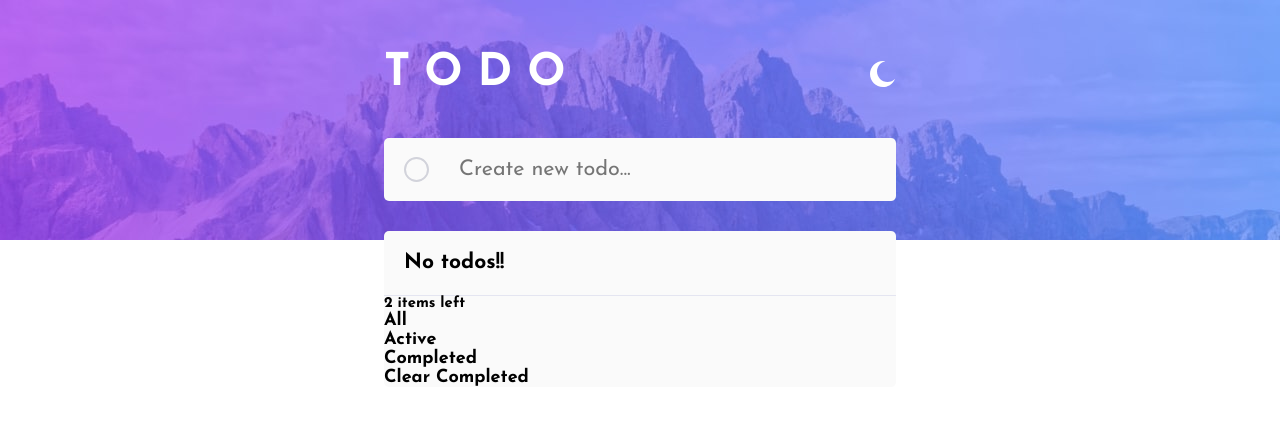
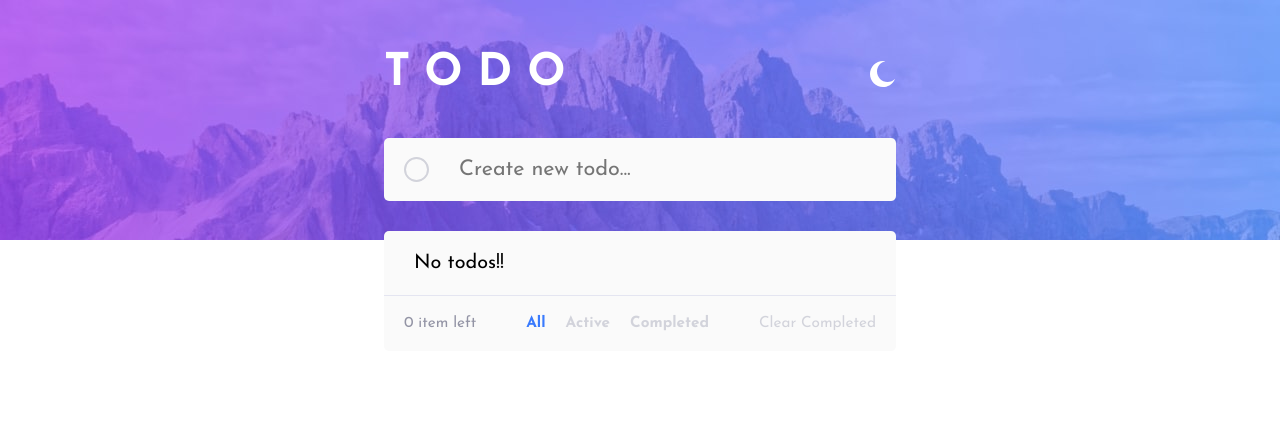
Before and after one commit to rapnavalez/todowithatwist, a React (Create React App) app: page / in a window 1280 px wide. Shown: the top 424 px of the page. Built offline with nearby package versions, Linux system fonts and the light colour scheme.

Commit message:
add, delete, filter has no bugs

```diff
--- a/src/ContextProvider.js
+++ b/src/ContextProvider.js
@@ -6,9 +6,12 @@ export const TodoProvider = (props) => {
   const [todos, setTodos] = useState(
     JSON.parse(localStorage.getItem('todos')) || []
   );
+  const [filter, setFilter] = useState('all');
 
   return (
-    <TodoContext.Provider value={{ storageTodos: [todos, setTodos] }}>
+    <TodoContext.Provider
+      value={{ storageTodos: [todos, setTodos], filter: [filter, setFilter] }}
+    >
       {props.children}
     </TodoContext.Provider>
   );
--- a/src/components/Todo.js
+++ b/src/components/Todo.js
@@ -1,16 +1,34 @@
-import React, { useContext, useEffect } from 'react';
+import React, { useContext, useEffect, useState } from 'react';
 import { TodoContext } from '../ContextProvider';
 
 export default function Todo() {
-  const { storageTodos } = useContext(TodoContext);
+  const { storageTodos, filter } = useContext(TodoContext);
   const [stateTodos, setStateTodos] = storageTodos;
+  const [stateFilter, stateSetFilter] = filter;
 
   const markAsCompleted = (e) => {
+    let id;
     if (e.target.classList.contains('check-icon')) {
       e.target.parentElement.classList.toggle('checked');
+      id = e.target.parentElement.parentElement.id;
     } else if (e.target.classList.contains('checkbox')) {
       e.target.classList.toggle('checked');
+      id = e.target.parentElement.id;
     }
+
+    let toBeUpdated = stateTodos.filter((todo) => todo.id === parseInt(id));
+    let notToBeUpdated = stateTodos.filter((todo) => todo.id !== parseInt(id));
+    if (toBeUpdated[0].status === 'completed') {
+      toBeUpdated[0].status = 'active';
+    } else {
+      toBeUpdated[0].status = 'completed';
+    }
+    toBeUpdated = Object.assign({}, ...toBeUpdated);
+    localStorage.setItem(
+      'todos',
+      JSON.stringify([toBeUpdated, ...notToBeUpdated])
+    );
+    setStateTodos(JSON.parse(localStorage.getItem('todos')) || []);
   };
 
   const deleteTodo = (e) => {
@@ -19,21 +37,34 @@ export default function Todo() {
     localStorage.setItem('todos', JSON.stringify(newTodos));
     setStateTodos(JSON.parse(localStorage.getItem('todos')) || []);
   };
-
   return (
     <ul className='todos'>
       {stateTodos.length === 0 ? (
         <li className='todo'>
-          <h3>No todos!!</h3>
+          <h3 className='todo-name'>No todos!!</h3>
         </li>
       ) : (
-        stateTodos.map((todo) => (
+        stateTodos
+          .filter((todo) =>
+            stateFilter !== 'all'
+              ? todo.status === stateFilter
+              : todo.status === todo.status
+          )
+          .map((todo) => (
             <li className='todo' key={todo.id} id={todo.id}>
               <button
-              className='checkbox'
+                className={`checkbox ${
+                  todo.status === 'completed' && 'checked'
+                }`}
                 type='submit'
                 onClick={markAsCompleted}
-              style={{ animation: 'checkboxAdded .5s forwards' }}
+                style={{
+                  animation: `${
+                    todo.status === 'completed'
+                      ? 'none'
+                      : 'checkboxAdded .5s forwards'
+                  }`,
+                }}
               >
                 <img
                   className='check-icon'
@@ -43,7 +74,13 @@ export default function Todo() {
               </button>
               <h3
                 className='todo-name'
-              style={{ animation: 'checkedInput 1s reverse' }}
+                style={{
+                  animation: `${
+                    todo.status === 'completed'
+                      ? 'none'
+                      : 'checkboxAdded .5s forwards'
+                  }`,
+                }}
               >
                 {todo.name}
               </h3>
--- /dev/null
+++ b/src/components/TodoBottom.js
@@ -0,0 +1,65 @@
+import React, { useContext, useState } from 'react';
+import { TodoContext } from '../ContextProvider';
+
+export default function TodoBottom() {
+  const { storageTodos, filter } = useContext(TodoContext);
+  const [stateTodos, setStateTodos] = storageTodos;
+  const [stateFilter, stateSetFilter] = filter;
+
+  const filterTodos = (e) => {
+    if (e.target.classList.contains('inactive')) return;
+    let filter = e.target.id;
+    stateSetFilter(filter);
+  };
+
+  const clearCompleted = () => {
+    let notToBeCleared = stateTodos.filter((todo) => todo.status === 'active');
+    localStorage.setItem('todos', JSON.stringify([...notToBeCleared]));
+    setStateTodos(JSON.parse(localStorage.getItem('todos')) || []);
+  };
+
+  let completedTodos = stateTodos.filter((todo) => todo.status === 'completed');
+  let activeTodos = stateTodos.filter((todo) => todo.status === 'active');
+  return (
+    <div className='status'>
+      <h5 className='items-left'>
+        {`${activeTodos.length} item${activeTodos.length > 1 ? 's' : ''} left`}
+      </h5>
+      <div className='filters'>
+        <h5
+          onClick={filterTodos}
+          className={`filter ${stateFilter === 'all' && 'active'}`}
+          id='all'
+        >
+          All
+        </h5>
+        <h5
+          onClick={filterTodos}
+          className={`filter ${!activeTodos.length > 0 && 'inactive'} ${
+            stateFilter === 'active' && 'active'
+          }`}
+          id='active'
+        >
+          Active
+        </h5>
+        <h5
+          onClick={filterTodos}
+          className={`filter ${!completedTodos.length > 0 && 'inactive'} ${
+            stateFilter === 'completed' && 'active'
+          }`}
+          id='completed'
+        >
+          Completed
+        </h5>
+      </div>
+      <h5
+        onClick={clearCompleted}
+        className={`clear-completed ${
+          !completedTodos.length > 0 && 'inactive'
+        }`}
+      >
+        Clear Completed
+      </h5>
+    </div>
+  );
+}
--- a/src/components/Todos.js
+++ b/src/components/Todos.js
@@ -1,21 +1,12 @@
 import React from 'react';
 import Todo from './Todo';
+import TodoBottom from './TodoBottom';
 
 export default function Todos() {
   return (
     <section className='todos-wrapper'>
       <Todo />
-      <div className='status'>
-        <h5 className='items-left'>2 items left</h5>
-        <div className='filters'>
-          <h4 className='filter'>All</h4>
-          <h4 className='filter'>Active</h4>
-          <h4 className='filter'>Completed</h4>
-        </div>
-        <div className='clear'>
-          <h4 className='clear-completed'>Clear Completed</h4>
-        </div>
-      </div>
+      <TodoBottom />
     </section>
   );
 }
--- a/src/scss/components/_todo.scss
+++ b/src/scss/components/_todo.scss
@@ -16,7 +16,8 @@
     border-bottom: 1px solid var(--very-light-grayish);
     padding: 20px;
 
-    .todo-name {
+    .todo-name,
+    h3 {
       width: 90%;
       padding: 5px 10px;
       font-size: 1.1em;
--- /dev/null
+++ b/src/scss/components/_todoBottom.scss
@@ -0,0 +1,61 @@
+.status {
+  width: 100%;
+  display: flex;
+  align-items: center;
+  justify-content: space-between;
+  padding: 20px;
+
+  .items-left,
+  .clear-completed {
+    font-size: 0.85em;
+    color: var(--dark-grayish);
+    font-weight: 400;
+  }
+
+  .clear-completed {
+    cursor: pointer;
+    color: red;
+    &:hover {
+      color: var(--very-dark-grayish);
+    }
+  }
+
+  .inactive {
+    color: var(--light-grayish);
+    cursor: not-allowed;
+    &:hover {
+      color: var(--light-grayish) !important;
+    }
+  }
+
+  .filters {
+    display: flex;
+    align-items: center;
+    justify-content: center;
+    gap: 20px;
+
+    .filter {
+      font-size: 0.85em;
+      color: var(--dark-grayish);
+      font-weight: 700;
+      cursor: pointer;
+
+      &:hover {
+        color: var(--very-dark-grayish);
+      }
+    }
+
+    .active {
+      color: var(--primary-blue);
+
+      &:hover {
+        color: var(--primary-blue);
+      }
+    }
+
+    .inactive {
+      color: var(--light-grayish);
+      cursor: not-allowed;
+    }
+  }
+}
--- a/src/scss/styles.scss
+++ b/src/scss/styles.scss
@@ -10,3 +10,4 @@
 @import './components/todosWrapper';
 @import './components/todo';
 @import './components/checkbox';
+@import './components/todoBottom';
--- a/src/styles.css
+++ b/src/styles.css
@@ -275,6 +275,8 @@ header {
   -webkit-box-pack: start;
       -ms-flex-pack: start;
           justify-content: start;
+  -webkit-transition: all 0.5s ease-in-out;
+  transition: all 0.5s ease-in-out;
 }
 
 .todos {
@@ -315,7 +317,8 @@ header {
   padding: 20px;
 }
 
-.todos .todo .todo-name {
+.todos .todo .todo-name,
+.todos .todo h3 {
   width: 90%;
   padding: 5px 10px;
   font-size: 1.1em;
@@ -379,3 +382,79 @@ header {
   -webkit-animation: checkedInput 1s forwards;
           animation: checkedInput 1s forwards;
 }
+
+.status {
+  width: 100%;
+  display: -webkit-box;
+  display: -ms-flexbox;
+  display: flex;
+  -webkit-box-align: center;
+      -ms-flex-align: center;
+          align-items: center;
+  -webkit-box-pack: justify;
+      -ms-flex-pack: justify;
+          justify-content: space-between;
+  padding: 20px;
+}
+
+.status .items-left,
+.status .clear-completed {
+  font-size: 0.85em;
+  color: var(--dark-grayish);
+  font-weight: 400;
+}
+
+.status .clear-completed {
+  cursor: pointer;
+  color: red;
+}
+
+.status .clear-completed:hover {
+  color: var(--very-dark-grayish);
+}
+
+.status .inactive {
+  color: var(--light-grayish);
+  cursor: not-allowed;
+}
+
+.status .inactive:hover {
+  color: var(--light-grayish) !important;
+}
+
+.status .filters {
+  display: -webkit-box;
+  display: -ms-flexbox;
+  display: flex;
+  -webkit-box-align: center;
+      -ms-flex-align: center;
+          align-items: center;
+  -webkit-box-pack: center;
+      -ms-flex-pack: center;
+          justify-content: center;
+  gap: 20px;
+}
+
+.status .filters .filter {
+  font-size: 0.85em;
+  color: var(--dark-grayish);
+  font-weight: 700;
+  cursor: pointer;
+}
+
+.status .filters .filter:hover {
+  color: var(--very-dark-grayish);
+}
+
+.status .filters .active {
+  color: var(--primary-blue);
+}
+
+.status .filters .active:hover {
+  color: var(--primary-blue);
+}
+
+.status .filters .inactive {
+  color: var(--light-grayish);
+  cursor: not-allowed;
+}
```
Lines whose indentation alone changed are shown as unchanged.
